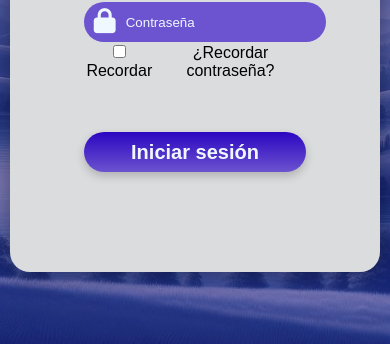
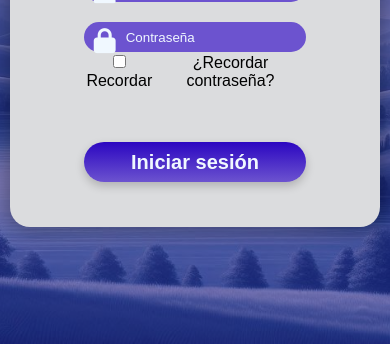
Before and after one commit to mavart2/login, a plain HTML site: page index.html in a window 390 px wide. Shown: the part 500-844 px from the top of the page. Drawn offline with Linux system fonts and the light colour scheme.

Commit message:
Agregando detalles mobile

```diff
--- a/assets/style.css
+++ b/assets/style.css
@@ -1,6 +1,8 @@
 * {
   padding: 0;
   margin: 0;
+   box-sizing: border-box;
+
 }
 main {
   width: 100%;
@@ -33,6 +35,7 @@ section {
   box-shadow: 0 0 20px 5px rgba(0, 0, 0, 0.3);
   z-index: 1;
   transition: all 0.3s ease;
+
 }
 
 
@@ -41,6 +44,8 @@ section {
 @media (max-width: 1024px) {
   section {
     width: 80%;
+    min-height: 600px;
+
   }
 }
 
@@ -48,6 +53,9 @@ section {
 @media (max-width: 768px) {
   section {
     width: 95%;
+    height: auto; /* Ajuste automático según contenido */
+    min-height: unset; /* Eliminar mínimo de altura */
+
 
   }
 }
@@ -150,6 +158,7 @@ i {
   font-size: 20px;
   font-weight: bold;
   cursor: pointer;
+  margin-bottom: 20%;
 
   box-shadow: 0 4px 10px rgba(0, 0, 0, 0.2);
 }
```
